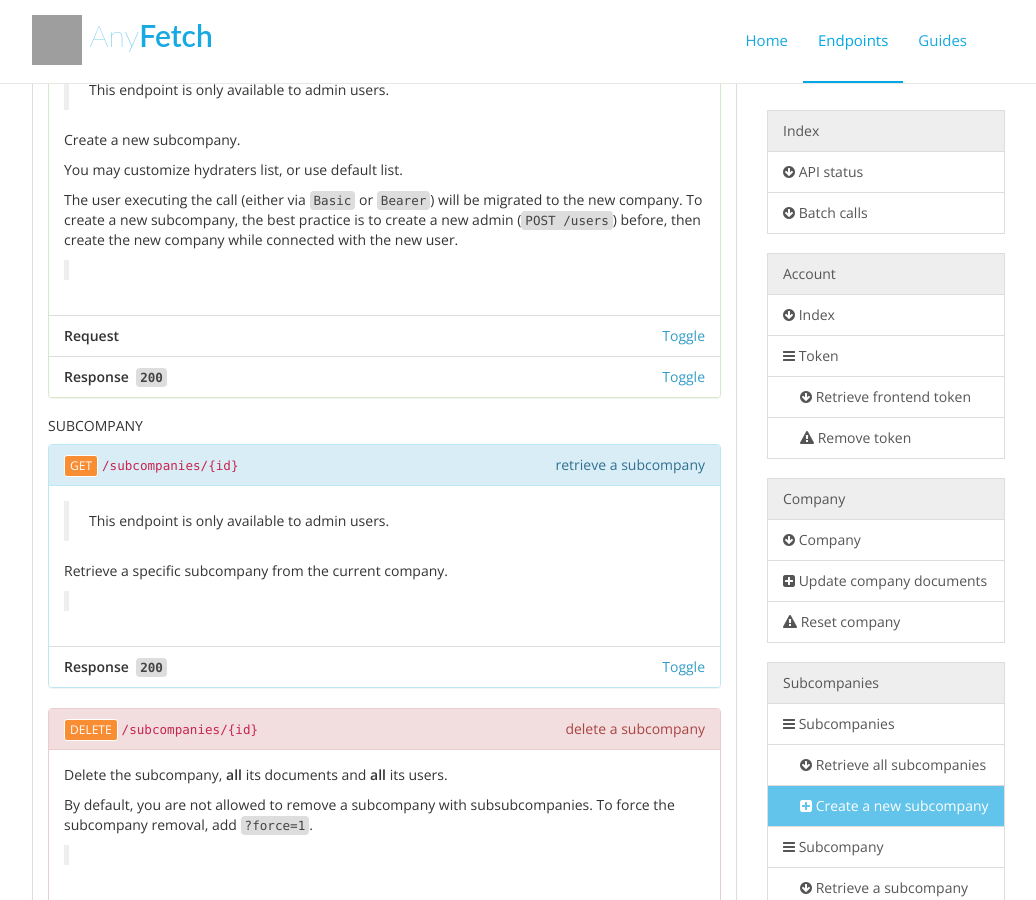
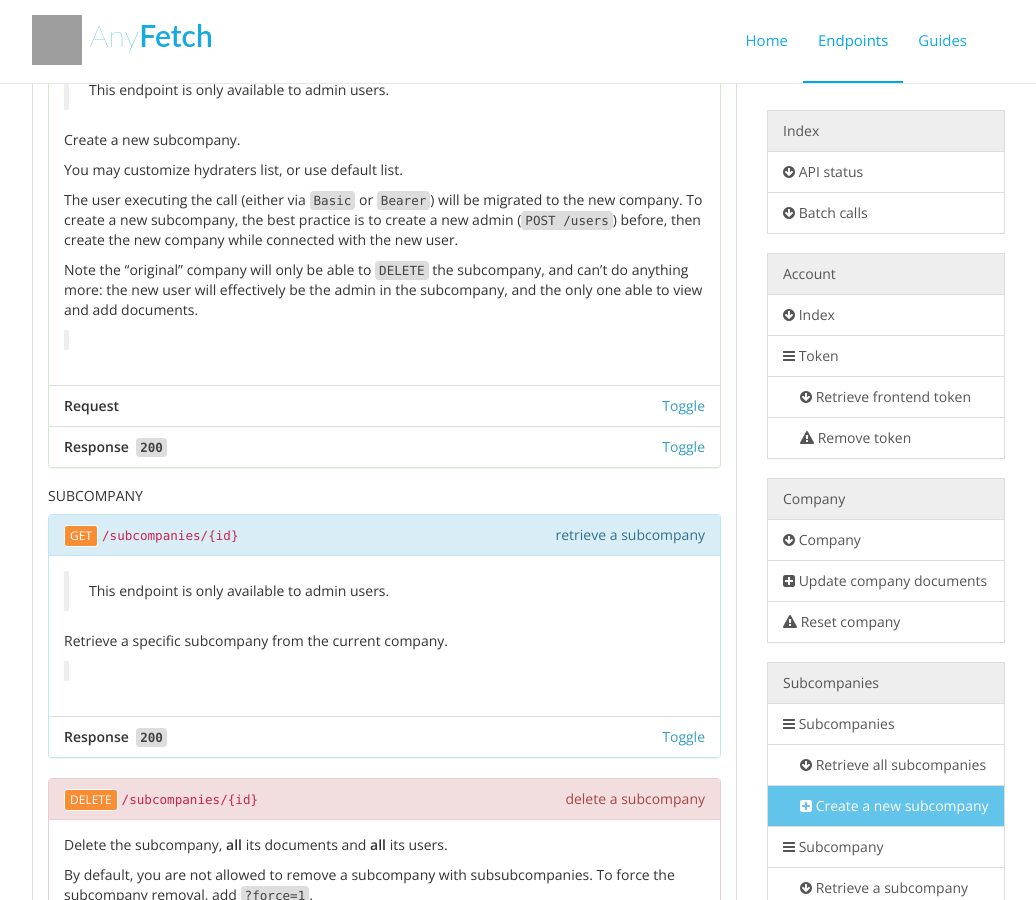
Before and after one commit to AnyFetch/developers.anyfetch.com, a Jekyll site: the page endpoints/index.html, which Jekyll copies as it is, in a window 1280 px wide and 900 px high, scrolled down 3456 px. Shown: the whole window, without its empty margins (133-1169 px from the left). Built offline with Jekyll 4.4.1, drawn with Linux system fonts in a browser that asks for light colours; nearby versions of some CDN libraries; Markdown is read by kramdown in place of the engine named in the settings; some of the changed text lies outside the part shown; grey boxes are pictures that could not be loaded.

Commit message:
Warning about users

```diff
--- a/endpoints/index.html
+++ b/endpoints/index.html
@@ -269,6 +269,7 @@ They allow you to isolate data: no data stored in a subcompany can be accessed f
 <p>Create a new subcompany.</p>
 <p>You may customize hydraters list, or use default list.</p>
 <p>The user executing the call (either via <code>Basic</code> or <code>Bearer</code>) will be migrated to the new company. To create a new subcompany, the best practice is to create a new admin (<code>POST /users</code>) before, then create the new company while connected with the new user.</p>
+<p>Note the “original” company will only be able to <code>DELETE</code> the subcompany, and can’t do anything more: the new user will effectively be the admin in the subcompany, and the only one able to view and add documents.</p>
 <blockquote>
 <ul>
 <li><code>401 Unauthorized</code>: you did not specify any credentials, or you are using a non-supported <code>Authorization</code> scheme</li>
@@ -713,7 +714,7 @@ Also include information about hydraters (<code>hydratedBy</code>, <code>hydrati
 <h4 id="users-users-collection">Users Collection&nbsp;<a href="#users-users-collection"><i class="fa fa-link"></i></a></h4><section id="users-users-collection-get" class="panel panel-info"><div class="panel-heading"><div style="float:right"><span style="text-transform: lowercase">List all Users</span></div><div style="float:left"><a href="#users-users-collection-get" class="btn btn-xs btn-primary">GET</a></div><div style="overflow:hidden"><code>/users</code></div></div><div class="panel-body"><blockquote>
 <p>This endpoint is only available to admin users.</p>
 </blockquote>
-<p>Retrieve a list of all users in the current company.</p>
+<p>Retrieve a list of all users in the current company. Users migrated in a subcompany are not shown anymore.</p>
 <blockquote>
 <ul>
 <li><code>401 Unauthorized</code>: you did not specify any credentials, or you are using a non-supported <code>Authorization</code> scheme</li>
```
Also changed, not shown: blueprint.md (+3 -1 lines).
